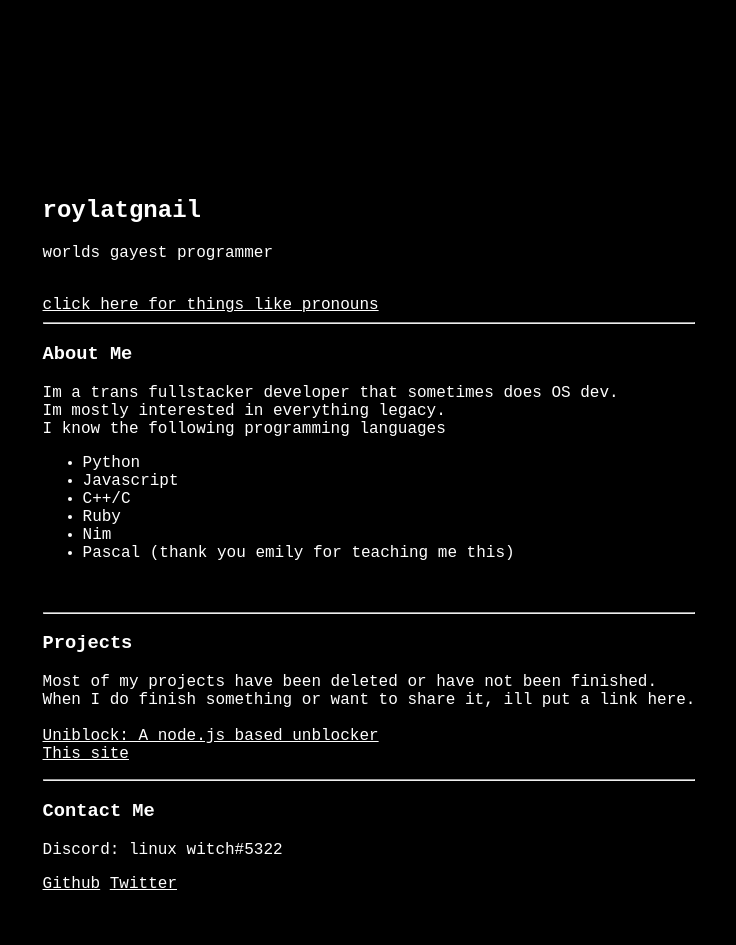
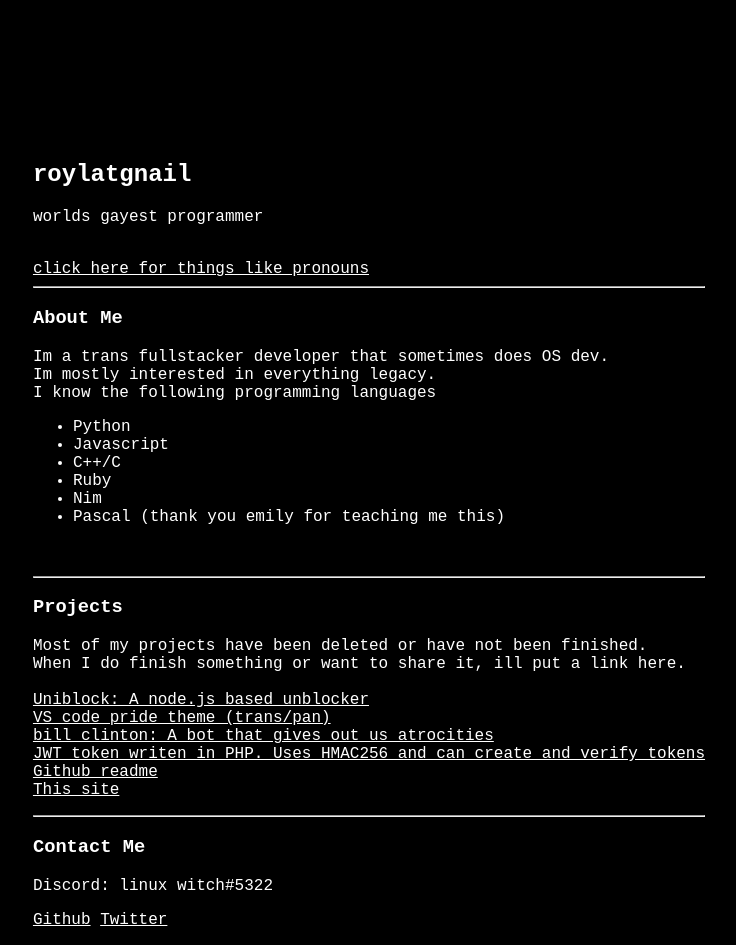
Before and after one commit to unix-witch/personal-site, a Flask app: page / in a window 1280 px wide. Shown: the whole page, without its empty margins (271-1007 px from the left). Before the commit the page ends 890 px from the top, so only its background shows below. Run offline with Flask 2, Linux system fonts and the light colour scheme.

Commit message:
Update index.html

```diff
--- a/templates/index.html
+++ b/templates/index.html
@@ -78,7 +78,11 @@
             When I do finish something or want to share it, ill put a link here. <br><br>
 
             <a href="https://github.com/uwugnail/bruhmoment">Uniblock: A node.js based unblocker</a><br>
-            <a href="https://github.com/uwugnail/personal-site">This site</a
+			<a href="https://github.com/uwugnail/trans-theme">VS code pride theme (trans/pan)</a><br>
+			<a href="https://github.com/uwugnail/bill-clinton">bill clinton: A bot that gives out us atrocities</a><br>
+			<a href="https://github.com/uwugnail/token">JWT token writen in PHP. Uses HMAC256 and can create and verify tokens</a><br>
+			<a href="https://github.com/uwugnail/uwugnail">Github readme</a><br>
+            <a href="https://github.com/uwugnail/personal-site">This site</a><br>
 
         </p>
         <hr>
```
